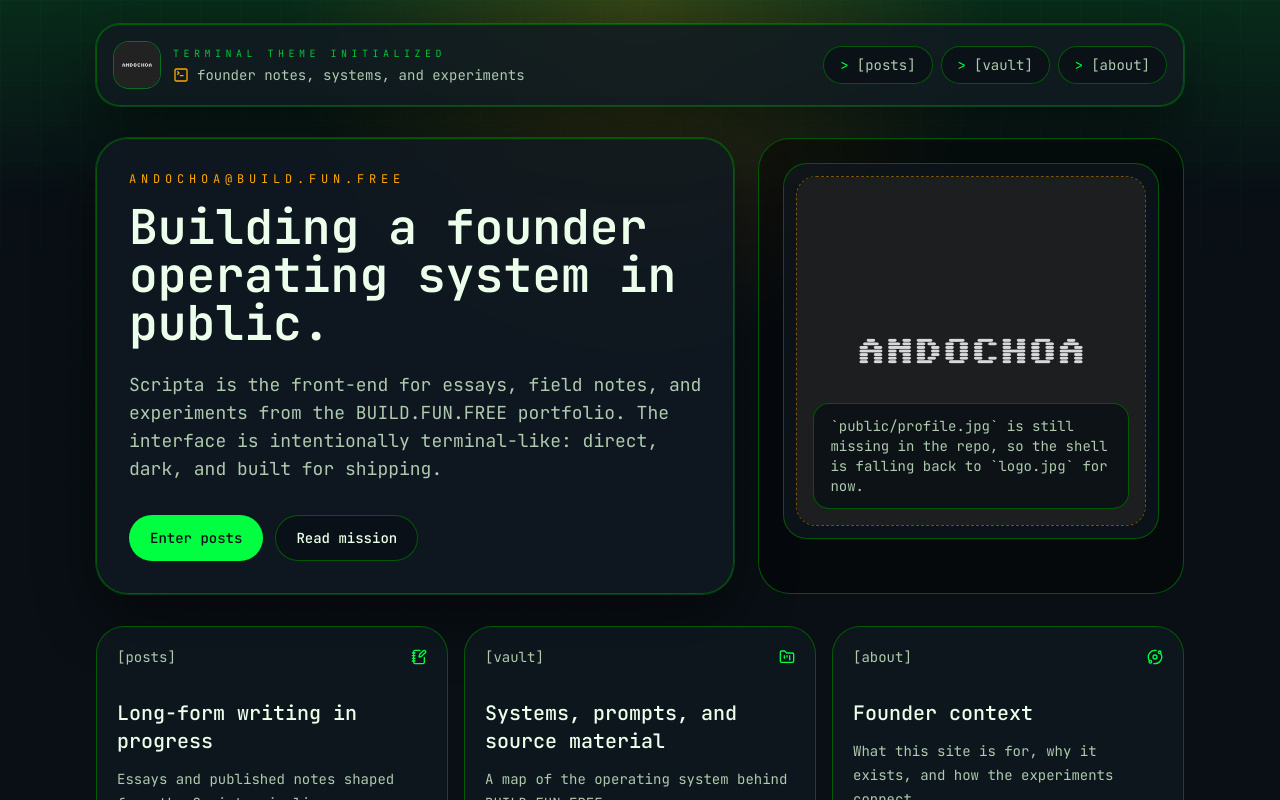
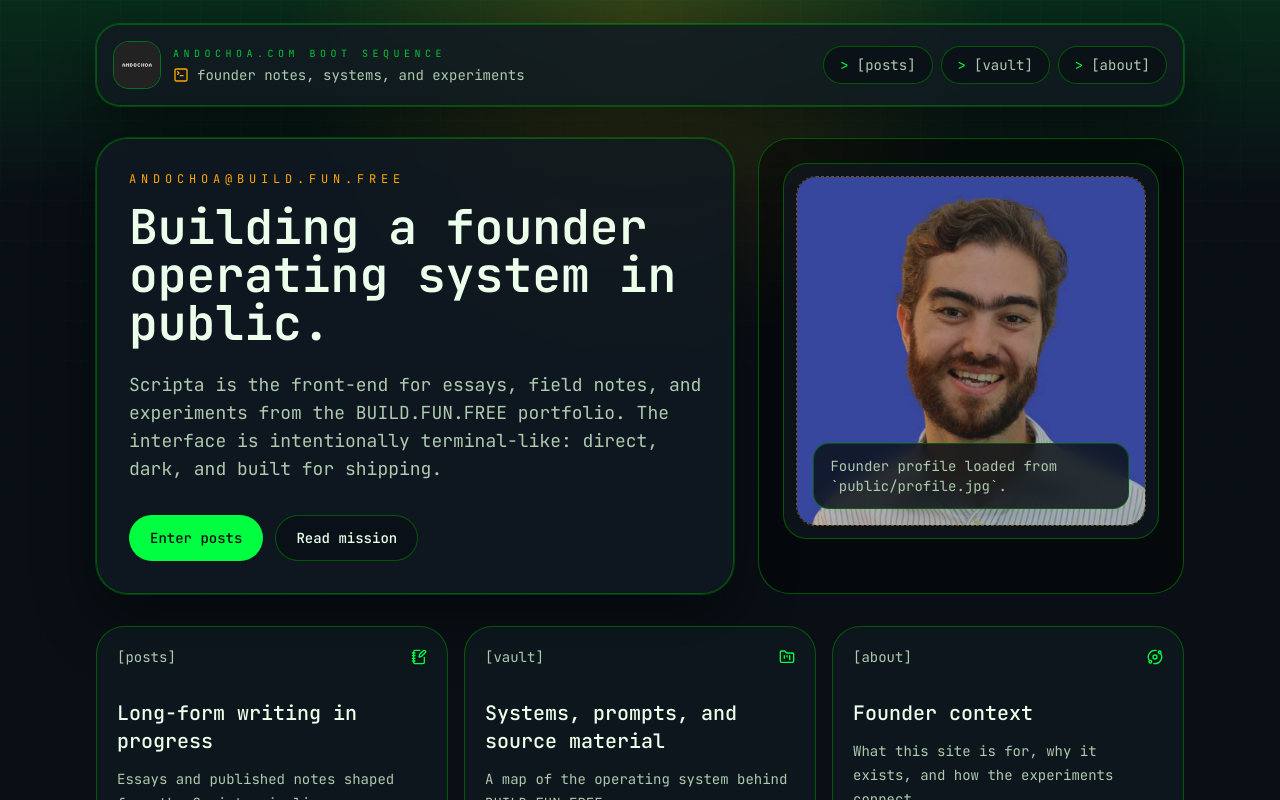
Before and after one commit to bravura-studio/andochoa.com, a Next.js app: page / in a window 1280 px wide. Shown: the top 800 px of the page. Built offline with nearby package versions, Linux system fonts and the light colour scheme.

Commit message:
Scaffold terminal-themed Next.js shell
Co-Authored-By: Paperclip <noreply@paperclip.ing>

```diff
--- a/app/about/page.tsx
+++ b/app/about/page.tsx
@@ -1,20 +1,18 @@
 import Link from "next/link";
-import { SiteShell } from "@/components/site-shell";
 
 export default function AboutPage() {
   return (
-    <SiteShell eyebrow="directory /about">
     <section className="rounded-[2rem] border border-border/80 bg-card/80 p-6 shadow-terminal sm:p-8">
       <p className="text-xs uppercase tracking-[0.35em] text-primary">about the founder</p>
       <h1 className="mt-4 text-3xl font-semibold">A site for shipping the thinking behind BUILD.FUN.FREE</h1>
       <p className="mt-4 max-w-2xl leading-7 text-muted-foreground">
         The goal of andochoa.com is to make the strategy, experiments, and lessons legible while products are still
-          being built. This page is a stub for the founder narrative and can expand once the final profile asset lands.
+        being built. This page is a stub for the founder narrative and can expand as the broader content system comes
+        online.
       </p>
       <Link className="mt-8 inline-block text-sm text-accent hover:text-primary" href="/">
         &gt; return home
       </Link>
     </section>
-    </SiteShell>
   );
 }
--- a/app/layout.tsx
+++ b/app/layout.tsx
@@ -1,5 +1,6 @@
 import type { Metadata } from "next";
 import { JetBrains_Mono } from "next/font/google";
+import { SiteShell } from "@/components/site-shell";
 import "./globals.css";
 
 const jetbrainsMono = JetBrains_Mono({
@@ -19,7 +20,9 @@ export default function RootLayout({
 }>) {
   return (
     <html className="dark" lang="en">
-      <body className={`${jetbrainsMono.variable} antialiased`}>{children}</body>
+      <body className={`${jetbrainsMono.variable} antialiased`}>
+        <SiteShell>{children}</SiteShell>
+      </body>
     </html>
   );
 }
--- a/app/page.tsx
+++ b/app/page.tsx
@@ -1,7 +1,6 @@
 import Image from "next/image";
 import Link from "next/link";
 import { ArrowRight, FolderKanban, NotebookPen, Orbit } from "lucide-react";
-import { SiteShell } from "@/components/site-shell";
 
 const cards = [
   {
@@ -29,7 +28,7 @@ const cards = [
 
 export default function Home() {
   return (
-    <SiteShell eyebrow="terminal theme initialized">
+    <>
       <section className="grid gap-6 lg:grid-cols-[1.35fr_0.9fr]">
         <div className="animate-fade-up rounded-[2rem] border border-border/80 bg-card/80 p-6 shadow-terminal backdrop-blur [animation-delay:0.08s] sm:p-8">
           <p className="text-xs uppercase tracking-[0.4em] text-accent">andochoa@build.fun.free</p>
@@ -61,15 +60,15 @@ export default function Home() {
           <div className="rounded-[1.5rem] border border-border/80 bg-card/60 p-3">
             <div className="relative aspect-square overflow-hidden rounded-[1.25rem] border border-dashed border-accent/45 bg-background/60">
               <Image
-                alt="Founder profile placeholder"
+                alt="Founder profile"
                 className="object-cover opacity-85"
                 fill
                 priority
                 sizes="(min-width: 1024px) 28rem, 100vw"
-                src="/logo.jpg"
+                src="/profile.jpg"
               />
               <div className="absolute inset-x-4 bottom-4 rounded-2xl border border-border/80 bg-background/80 px-4 py-3 text-sm text-muted-foreground backdrop-blur">
-                `public/profile.jpg` is still missing in the repo, so the shell is falling back to `logo.jpg` for now.
+                Founder profile loaded from `public/profile.jpg`.
               </div>
             </div>
           </div>
@@ -96,6 +95,6 @@ export default function Home() {
           </Link>
         ))}
       </section>
-    </SiteShell>
+    </>
   );
 }
--- a/app/posts/page.tsx
+++ b/app/posts/page.tsx
@@ -1,9 +1,7 @@
 import Link from "next/link";
-import { SiteShell } from "@/components/site-shell";
 
 export default function PostsPage() {
   return (
-    <SiteShell eyebrow="directory /posts">
     <section className="rounded-[2rem] border border-border/80 bg-card/80 p-6 shadow-terminal sm:p-8">
       <p className="text-xs uppercase tracking-[0.35em] text-primary">posts index</p>
       <h1 className="mt-4 text-3xl font-semibold">Published and in-progress essays</h1>
@@ -15,6 +13,5 @@ export default function PostsPage() {
         &gt; return home
       </Link>
     </section>
-    </SiteShell>
   );
 }
--- a/app/vault/page.tsx
+++ b/app/vault/page.tsx
@@ -1,9 +1,7 @@
 import Link from "next/link";
-import { SiteShell } from "@/components/site-shell";
 
 export default function VaultPage() {
   return (
-    <SiteShell eyebrow="directory /vault">
     <section className="rounded-[2rem] border border-border/80 bg-card/80 p-6 shadow-terminal sm:p-8">
       <p className="text-xs uppercase tracking-[0.35em] text-primary">vault index</p>
       <h1 className="mt-4 text-3xl font-semibold">Internal systems and source material</h1>
@@ -14,6 +12,5 @@ export default function VaultPage() {
         &gt; return home
       </Link>
     </section>
-    </SiteShell>
   );
 }
--- a/components/site-shell.tsx
+++ b/components/site-shell.tsx
@@ -1,7 +1,10 @@
+"use client";
+
 import Image from "next/image";
 import Link from "next/link";
 import { TerminalSquare } from "lucide-react";
 import type { ReactNode } from "react";
+import { usePathname } from "next/navigation";
 
 const navItems = [
   { href: "/posts", label: "posts" },
@@ -9,13 +12,17 @@ const navItems = [
   { href: "/about", label: "about" },
 ];
 
-export function SiteShell({
-  children,
-  eyebrow = "andochoa.com boot sequence",
-}: {
-  children: ReactNode;
-  eyebrow?: string;
-}) {
+const eyebrowByPath: Record<string, string> = {
+  "/": "andochoa.com boot sequence",
+  "/posts": "directory /posts",
+  "/vault": "directory /vault",
+  "/about": "directory /about",
+};
+
+export function SiteShell({ children }: { children: ReactNode }) {
+  const pathname = usePathname();
+  const eyebrow = eyebrowByPath[pathname] ?? "andochoa.com boot sequence";
+
   return (
     <div className="relative min-h-screen overflow-hidden">
       <div className="mx-auto flex min-h-screen max-w-6xl flex-col px-4 py-6 sm:px-6 lg:px-8">
@@ -49,7 +56,11 @@ export function SiteShell({
             <nav aria-label="Primary" className="flex flex-wrap gap-2 text-sm text-muted-foreground">
               {navItems.map((item) => (
                 <Link
-                  className="rounded-full border border-border/80 bg-background/70 px-4 py-2 transition hover:border-primary/60 hover:text-primary"
+                  className={`rounded-full border px-4 py-2 transition ${
+                    pathname === item.href
+                      ? "border-primary/60 bg-primary/10 text-primary"
+                      : "border-border/80 bg-background/70 hover:border-primary/60 hover:text-primary"
+                  }`}
                   href={item.href}
                   key={item.href}
                 >
--- a/package.json
+++ b/package.json
@@ -3,7 +3,7 @@
   "version": "0.1.0",
   "private": true,
   "scripts": {
-    "dev": "NODE_ENV=development next dev",
+    "dev": "NODE_ENV=development next dev --port 3000",
     "build": "next build",
     "start": "next start",
     "lint": "next lint",
```
Also changed, not shown: public/profile.jpg (added). Lines whose indentation alone changed are shown as unchanged.
